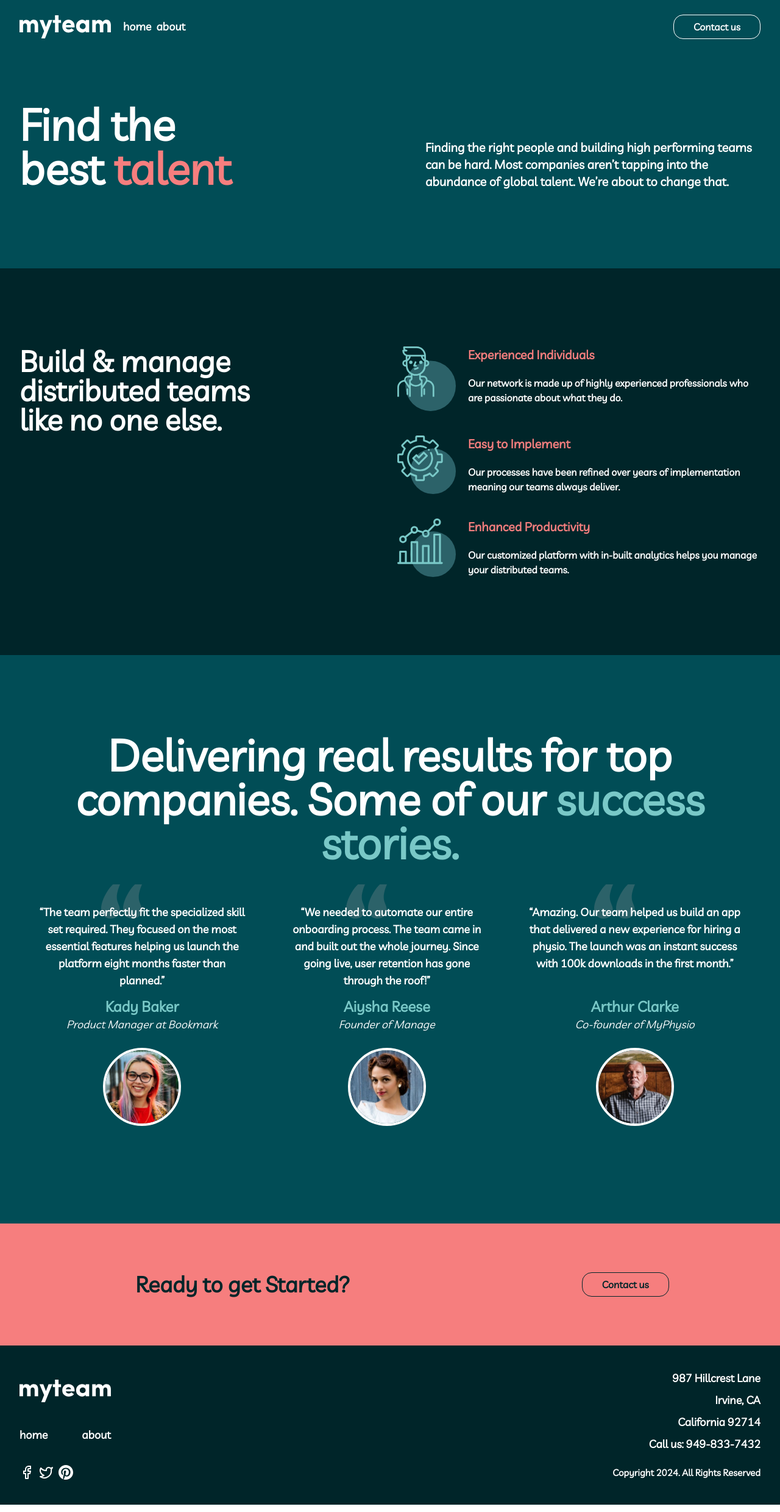
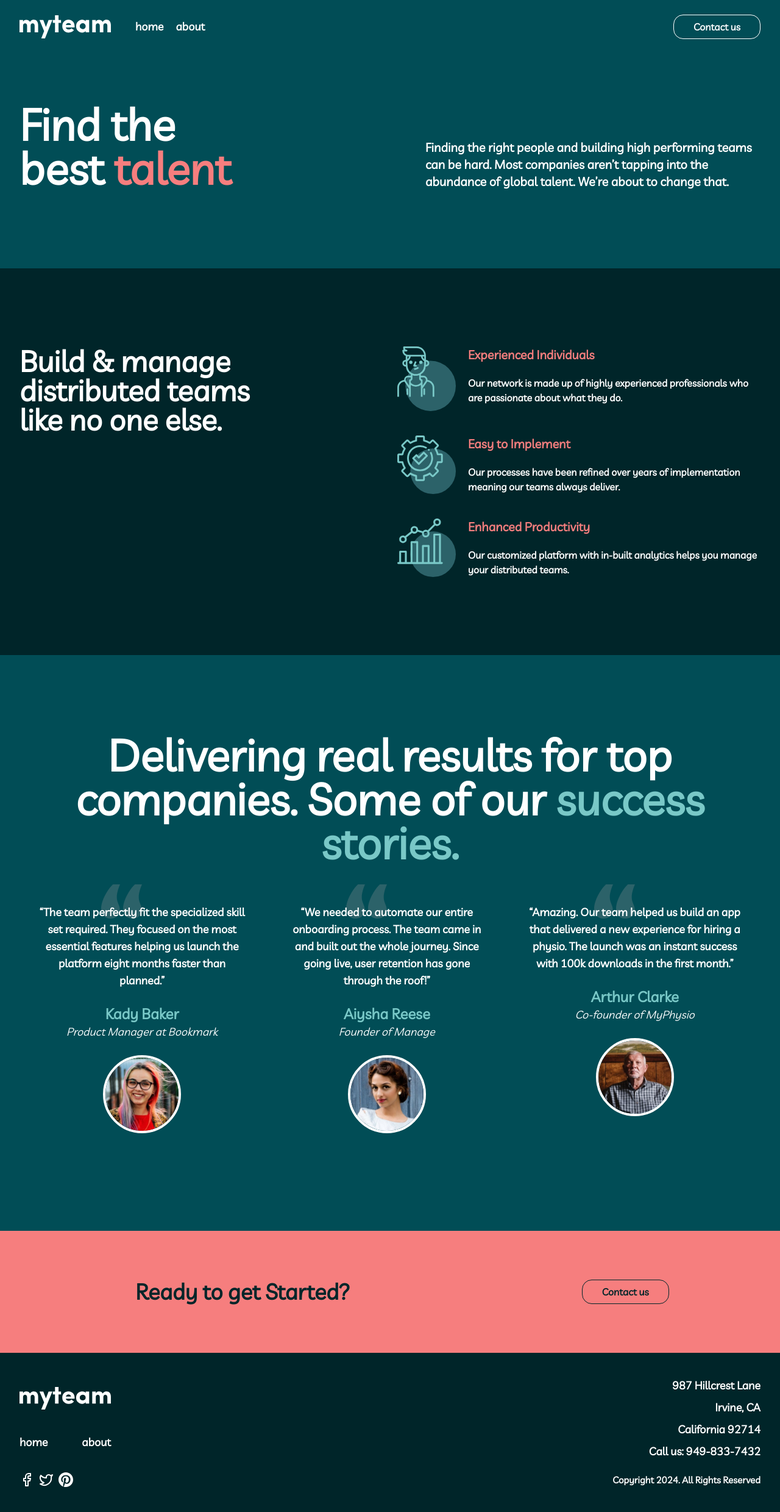
Before and after one commit to thiagomartns/myteam-multipage, a Next.js app: page / in a window 1280 px wide. Shown: the whole page at 61% size. Built offline with nearby package versions, Linux system fonts and the light colour scheme.

Commit message:
Refact: Adjust spacing and remove unnecessary uls

```diff
--- a/src/app/contact/page.tsx
+++ b/src/app/contact/page.tsx
@@ -6,7 +6,7 @@ export default function Contact() {
   return (
     <section className="py-8 pb-16 bg-midnight-green">
       <div className="container lg:max-w-screen-xl">
-        <div className="grid grid-cols-1 lg:grid-cols-2 items-center">
+        <div className="grid grid-cols-1 lg:grid-cols-2 items-center ">
           <HeroContact />
           <FormSection />
         </div>
--- a/src/components/clients-section/index.tsx
+++ b/src/components/clients-section/index.tsx
@@ -13,7 +13,7 @@ export const ClientsSection = () => {
         <h1 className="text-center text-white text-4xl font-bold md:text-5xl lg:text-6xl ">
           Some of our clients
         </h1>
-        <ul className="flex flex-col gap-16 items-center md:flex-row">
+        <div className="flex flex-col gap-16 items-center md:flex-row">
           {[
             TheVergeLogo,
             JakartaLogo,
@@ -25,7 +25,7 @@ export const ClientsSection = () => {
               <Image src={img} alt="Partner's Logo" />
             </div>
           ))}
-        </ul>
+        </div>
       </div>
     </section>
   );
--- a/src/components/contact/components/form-section/index.tsx
+++ b/src/components/contact/components/form-section/index.tsx
@@ -47,7 +47,7 @@ export default function FormSection() {
     <Form {...form}>
       <form
         onSubmit={form.handleSubmit(handleSubmit)}
-        className="space-y-8 px-5 w-full py-8 md:px-32 lg:px-0 lg:w-[514px] lg:my-0 mx-auto"
+        className="space-y-8 px-5 w-full py-8 md:px-32 lg:px-0 "
       >
         <FormField
           control={form.control}
--- a/src/components/directors-section/index.tsx
+++ b/src/components/directors-section/index.tsx
@@ -55,7 +55,7 @@ export const DirectorsSection = () => {
   ];
 
   return (
-    <section className="py-24 bg-sacramento-state-green">
+    <section className="py-16 bg-sacramento-state-green lg:py-24">
       <div className="container lg:max-w-screen-xl">
         <h1 className="text-center text-white text-4xl font-bold md:text-5xl lg:text-6xl ">
           Meet the directors
--- a/src/components/footer/index.tsx
+++ b/src/components/footer/index.tsx
@@ -17,14 +17,14 @@ export const Footer = () => {
               width={150}
               height={100}
             />
-            <ul className="flex justify-between gap-5  body-1">
+            <div className="flex justify-between gap-5  body-1">
               <Link className="hover:text-light-coral " href="/">
                 home
               </Link>
               <Link className="hover:text-light-coral " href="/about">
                 about
               </Link>
-            </ul>
+            </div>
           </div>
           <div className="flex flex-col gap-2 justify-center items-center sm:items-end">
             <p className="body-1">987 Hillcrest Lane</p>
--- a/src/components/info-homepage/index.tsx
+++ b/src/components/info-homepage/index.tsx
@@ -29,7 +29,7 @@ export const InfoHomepage = () => {
   return (
     <section className="py-16 bg-dark-green lg:py-32">
       <div className="container flex flex-col gap-10 lg:max-w-screen-xl lg:flex-row lg:justify-between lg:items-start">
-        <h1 className=" text-white text-5xl w-[12ch] font-bold md:w-full lg:text-5xl lg:w-[25ch] xl:w-[15ch]">
+        <h1 className=" text-white text-5xl font-bold md:w-full lg:text-5xl lg:w-[25ch] xl:w-[15ch]">
           Build & manage distributed teams like no one else.
         </h1>
         <ul className="lg:flex lg:flex-col lg:gap-10">
--- a/src/components/navigation/index.tsx
+++ b/src/components/navigation/index.tsx
@@ -8,7 +8,7 @@ export const Navigation = () => {
   return (
     <div className="py-6 bg-midnight-green ">
       <div className="container lg:max-w-screen-xl w-full flex justify-between">
-        <div className="flex gap-5 items-center ">
+        <div className="flex gap-10 items-center ">
           <Link href="/">
             <Image
               src={LogoImage}
@@ -17,14 +17,14 @@ export const Navigation = () => {
               height={100}
             />
           </Link>
-          <ul className="hidden md:flex gap-2 body-1 text-white">
+          <div className="hidden md:flex gap-5 body-1 text-white">
             <Link className="hover:text-light-coral " href="/">
               home
             </Link>
             <Link className="hover:text-light-coral " href="/about">
               about
             </Link>
-          </ul>
+          </div>
         </div>
         <div className="block md:hidden">
           <MenuBurger />
--- a/src/components/testimonials/index.tsx
+++ b/src/components/testimonials/index.tsx
@@ -31,7 +31,7 @@ export const Testimonials = () => {
   ];
 
   return (
-    <section className="py-32 bg-midnight-green">
+    <section className="py-16 bg-midnight-green lg:py-32">
       <div className="lg:container lg:max-w-screen-xl">
         <div className="flex flex-col gap-8 items-center px-5 md:px-32 lg:px-0 lg:items-end lg:justify-between">
           <h1 className="text-center text-white text-5xl font-bold md:text-6xl lg:text-7xl">
@@ -44,7 +44,7 @@ export const Testimonials = () => {
                 key={testimonial.id}
                 className="text-white flex flex-col items-center justify-center gap-2 py-8"
               >
-                <div className="relative lg:container lg: h-32">
+                <div className="relative min-h:32 lg:container">
                   <p className="font-semibold text-center text-lg z-50 relative">
                     {testimonial.text}
                   </p>
```
